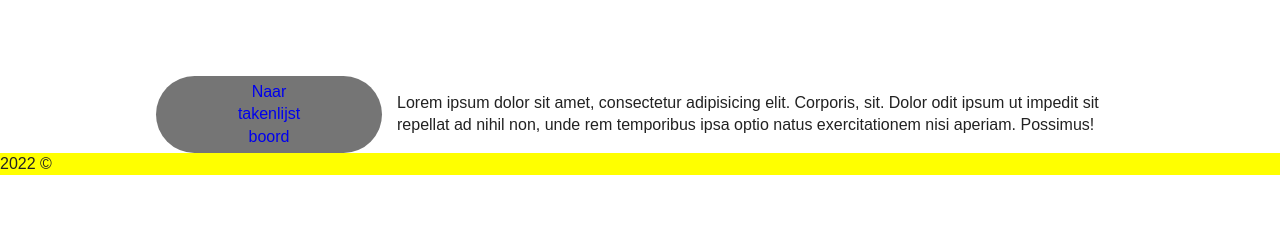
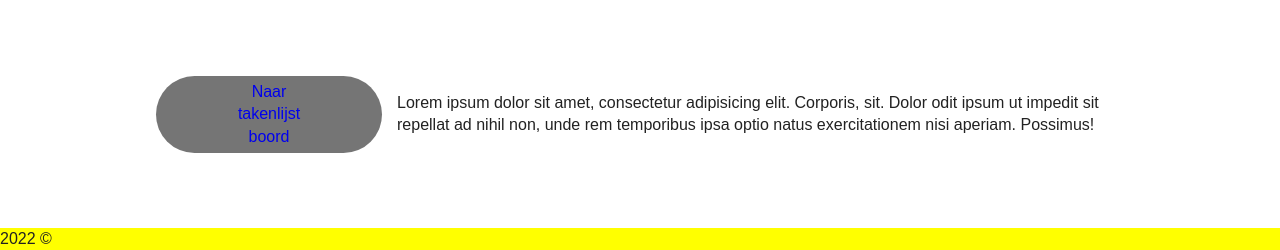
Before and after one commit to JorisdeVos/winkeltje, a PHP site: page /details.php in a window 1280 px wide. Shown: the part 1652-1902 px from the top of the page. Before the commit the page ends 1827 px from the top, so only its background shows below. Run offline with PHP 8.4, Linux system fonts and the light colour scheme.

Commit message:
Update pluk.css

```diff
--- a/css/pluk.css
+++ b/css/pluk.css
@@ -127,6 +127,7 @@ textarea {
   display: flex;
   justify-content: space-evenly;
   align-items: center;
+  margin-bottom:  75px;
 }
 
 #addToCard{
```
